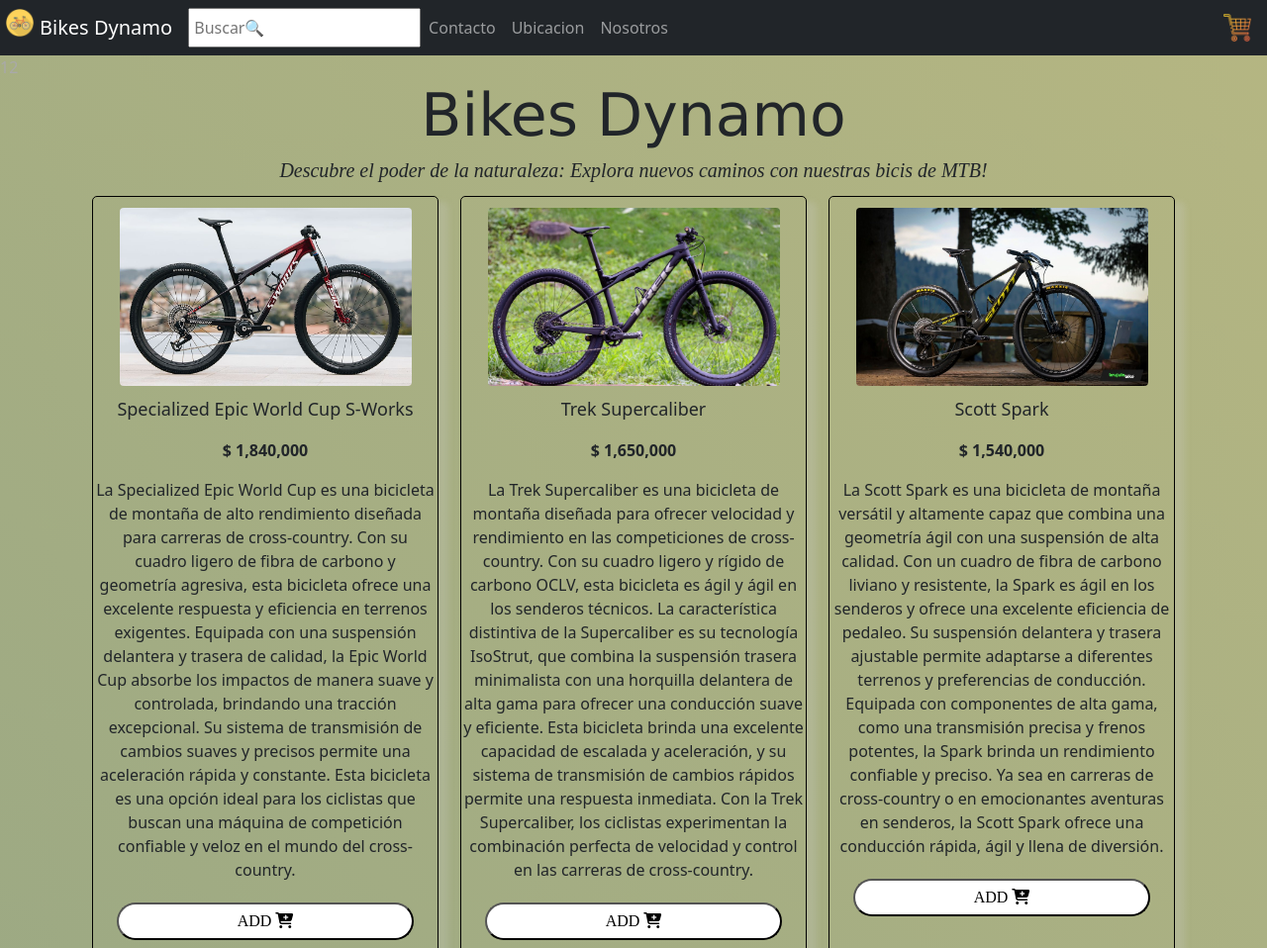
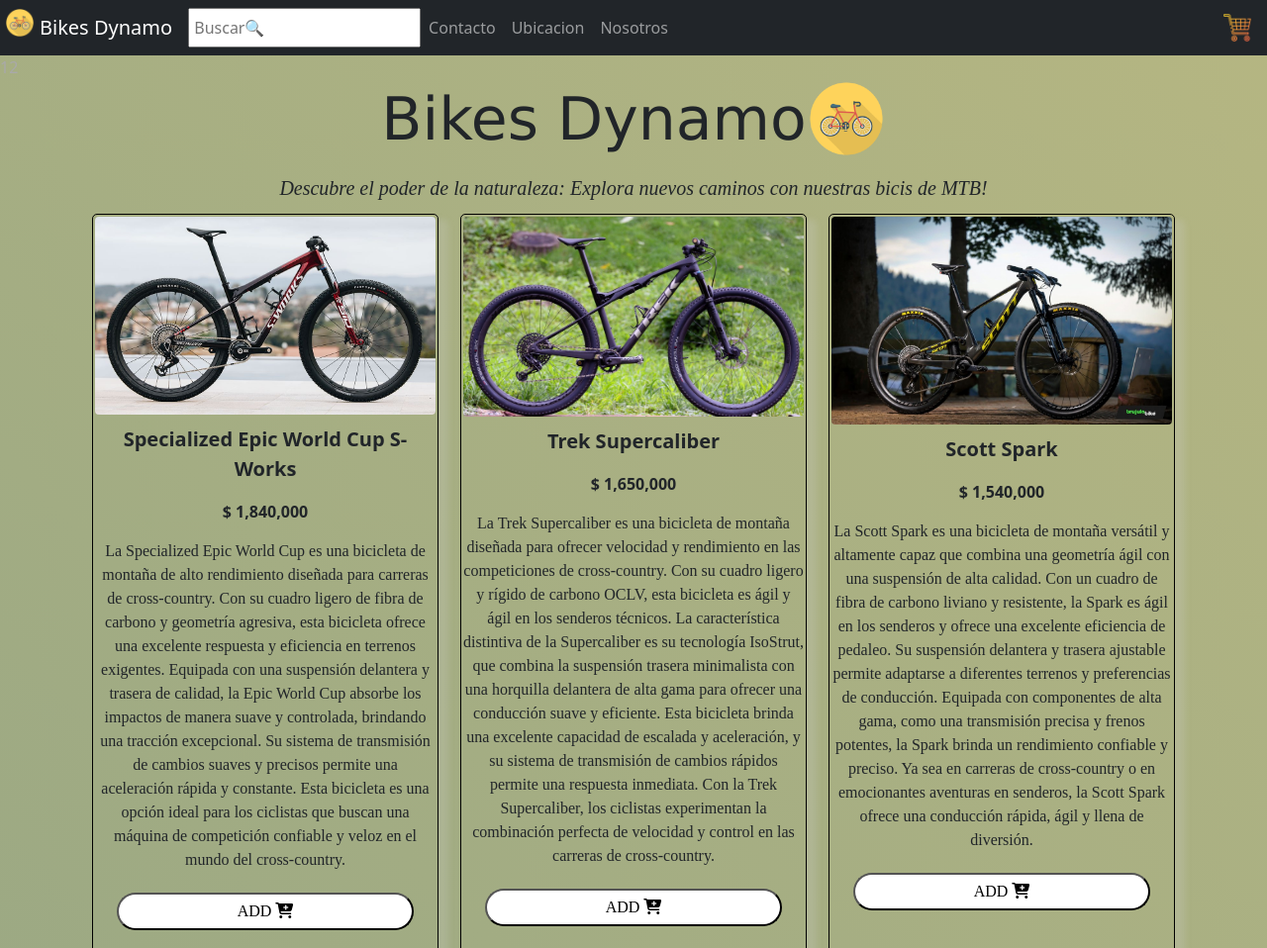
Before and after one commit to MatiasCataldo/ProyectoFinalCoder, a plain HTML site: page index.html in a window 1280 px wide. Shown: the top 958 px of the page at 99% size. Drawn offline with nearby package versions, Linux system fonts and the light colour scheme; some packages are replaced by stand-ins of ours; a script that the page names is missing.

Commit message:
ultimas mejoras

```diff
--- a/css/styles.css
+++ b/css/styles.css
@@ -34,7 +34,7 @@
     border-color: rgb(0, 0, 0);
     box-shadow: 10px 6px 6px rgba(211, 211, 211, 0.221);
     width: 350px;
-    height: 800px;
+    height: 760px;
     background-size: cover;
 }
 
@@ -51,18 +51,23 @@ div.imagen {
 img, svg {
     padding: 0px;
     margin-bottom: 10px;
-    width: 295px;
-    height: 180px;
     border-radius: 4px;
+    width: 100%;
+    height: auto;
 }
 
 div.bibicleta {
-    font-size: 18px;
+    font-size: 20px;
+    font-weight: bold;
 }
 
 div.importe {
     font-size: 16px;
     font-weight: 700;
+}
+
+div.descipsion{
+    font-family: ui-serif;
 }
 
 button {
@@ -123,6 +128,10 @@ h1 {
     font-family: Verdana, Geneva, Tahoma, sans-serif;
     font-size: 60px !important;
     text-align: center;
+}
+
+.logoPrincipal{
+    width: 80px;
 }
 
 h2 {
--- a/index.html
+++ b/index.html
@@ -44,7 +44,7 @@
         <span id="productosEnCarrito"></span>
     </header>
     <div class="cuerpo">
-        <h1>Bikes Dynamo</h1>
+        <h1>Bikes Dynamo<img src="./imagenes/iconobici.png" class="logoPrincipal" alt="logo pagina"></h1>
         <h2>Descubre el poder de la naturaleza: Explora nuevos caminos con nuestras bicis de MTB!</h2>
     </div>
     <main>
```
Also changed, not shown: js/general.js.
